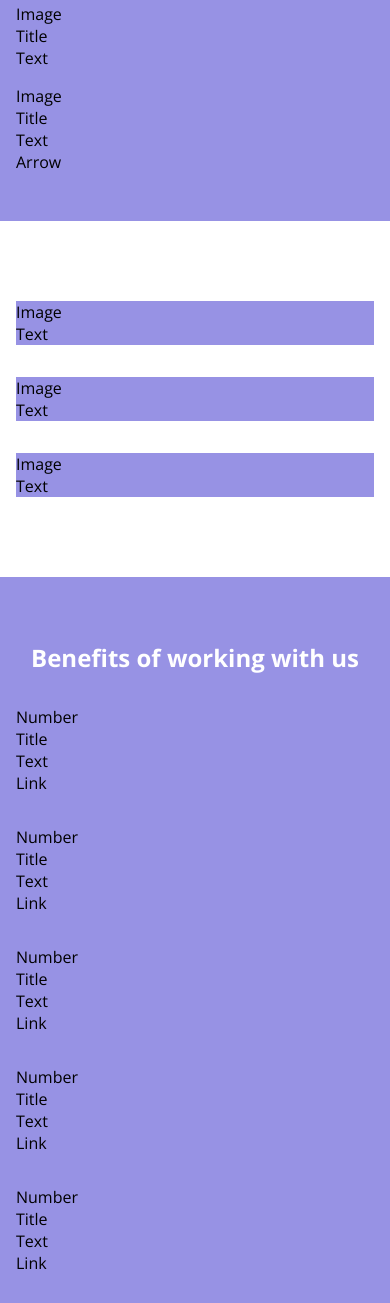
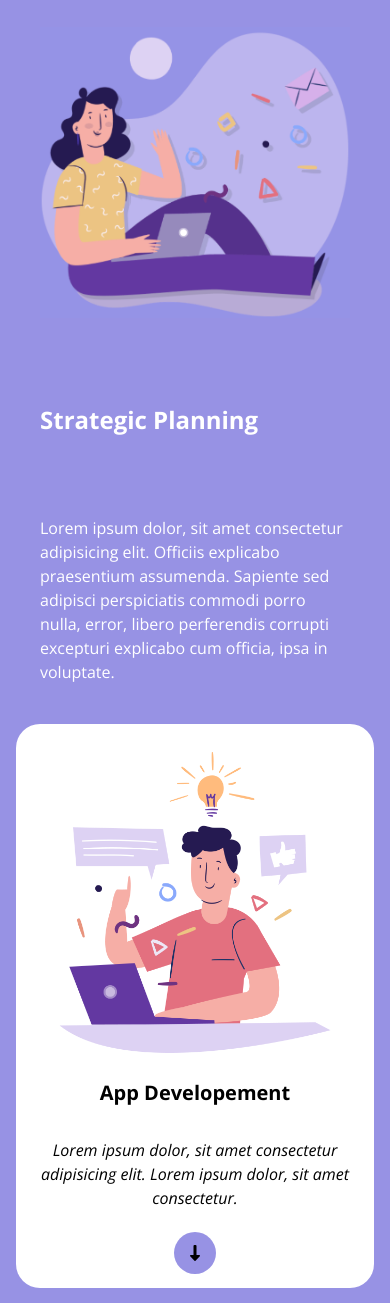
Before and after one commit to MarcoRinaldi98/htmlcss-responsive-layout, a plain HTML site: page index.html in a window 390 px wide. Shown: the part 2117-3420 px from the top of the page. Drawn offline with nearby package versions, Linux system fonts and the light colour scheme.

Commit message:
Contenuti section planning + responsive

```diff
--- a/css/style.css
+++ b/css/style.css
@@ -45,11 +45,17 @@ section {
 .btn-big {
     padding: 10px 40px;
 }
+.btn-circle {
+    padding: 10px 16px;
+}
 .bg-white {
     background-color: var(--white-color);
 }
 .bg-blue {
     background-color: var(--primary-color);
+}
+.bg-purple {
+    background-color: var(--secondary-color);
 }
 .c-black {
     color: black;
@@ -66,6 +72,9 @@ section {
 }
 .mb-2 {
     margin-bottom: 2rem;
+}
+.t-center {
+    text-align: center;
 }
 
 
@@ -117,10 +126,6 @@ main {
     line-height: 2rem;
     font-weight: bold;
 }
-#intro .content-card {
-    background-color: var(--primary-light-color);
-    padding: 1.5rem;
-}
 #intro .card:first-child {
     text-align: left;
     padding: 0;
@@ -149,7 +154,37 @@ main {
 }
 #planning .column {
     margin: 1rem 0;
+    padding: 1.5rem;
 }
+.frist-plan-col img {
+    width: 100%;
+}
+.frist-plan-col h2 {
+    color: var(--white-color);
+    font-size: 24px;
+    padding: 5rem 0;
+}
+.frist-plan-col p {
+    color: var(--white-color);
+    line-height: 1.5rem;
+}
+.second-plan-col img {
+    width: 100%;
+}
+.second-plan-col h3 {
+    font-size: 20px;
+    padding-top: 1rem;
+}
+.second-plan-col p {
+    font-style: italic;
+    line-height: 1.5rem;
+    padding: 2rem 0;
+}
+.second-plan-col p {
+    font-style: italic;
+    line-height: 1.5rem;
+}
+
 
 /* section testimonial */
 #testimonial {
@@ -293,6 +328,9 @@ footer .mt-48{
         width: calc(50% - 2rem);
         margin: 1rem;
     }
+    #planning .second-plan-col img {
+        width: 80%;
+    }
     #benefits .card {
         margin-left: 1rem;
         margin-right: 1rem;
--- a/index.html
+++ b/index.html
@@ -117,17 +117,19 @@
 
         <section id="planning">
             <div class="container columns">
-                <div class="column">
-                    <div class="content-col">Image</div>
-                    <div class="content-col">Title</div>
-                    <div class="content-col">Text</div>
+                <div class="column frist-plan-col">
+                    <img src="./img/planning1.png" alt="planning 1">
+                    <h2>Strategic Planning</h2>
+                    <p>Lorem ipsum dolor, sit amet consectetur adipisicing elit. Officiis explicabo praesentium assumenda. Sapiente sed adipisci perspiciatis commodi porro nulla, error, libero perferendis corrupti excepturi explicabo cum officia, ipsa in voluptate.</p>
                 </div>
 
-                <div class="column">
-                    <div class="content-col">Image</div>
-                    <div class="content-col">Title</div>
-                    <div class="content-col">Text</div>
-                    <div class="content-col">Arrow</div>
+                <div class="column second-plan-col bg-white b-radius t-center">
+                    <img src="./img/planning2.png" alt="planning 2">
+                    <h3>App Developement</h3>
+                    <p>Lorem ipsum dolor, sit amet consectetur adipisicing elit. Lorem ipsum dolor, sit amet consectetur. </p>
+                    <a class="button bg-purple c-black btn-circle" href="#">
+                        <i class="fa-solid fa-down-long"></i>
+                    </a>
                 </div>
             </div>
         </section>
```
